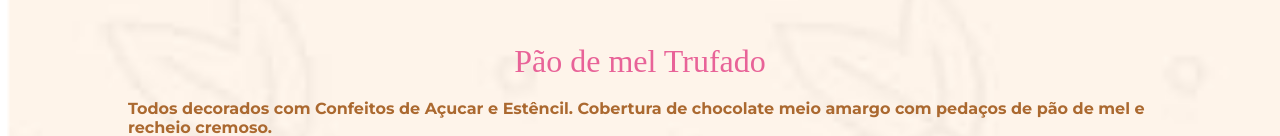
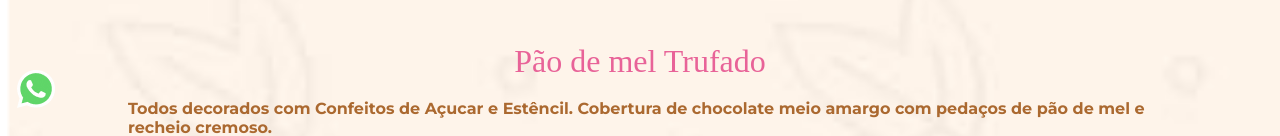
Before and after one commit to victor077/cardapio-gabi-doces, a React (Vite) app: page / in a window 1280 px wide. Shown: the part 670-806 px from the top of the page. Built offline with nearby package versions, Linux system fonts and the light colour scheme; a web font is replaced by a local one.

Commit message:
link whats app

```diff
--- a/src/Page/Cardapio/index.tsx
+++ b/src/Page/Cardapio/index.tsx
@@ -1,6 +1,8 @@
 import React from "react";
 import "./styled.css";
 import bgHeader from "../../assets/bg-header.jpg";
+import whats from "../../assets/whats.png";
+
 import {
   coneRecheado,
   miniTrufasDeAcucar,
@@ -14,7 +16,9 @@ const Cardapio = () => {
       <div className="header">
         <img src={bgHeader} alt="" />
       </div>
-
+      <a href="https://wa.me/5511934824835">
+      <img className="whats" src={whats} alt="" />
+      </a>
       <div className="containerCardapio">
         <div className="containerProdutos">
           <h3 className="tituloPix">Encomenda até o dia 05/04</h3>
--- a/src/Page/Cardapio/styled.css
+++ b/src/Page/Cardapio/styled.css
@@ -210,3 +210,9 @@ span {
 .final {
   margin-bottom: 6rem;
 }
+
+.whats {
+  position: fixed;
+  bottom: 22px;
+  left: 17px;
+}
```
Also changed, not shown: src/assets/whats.png (added).
